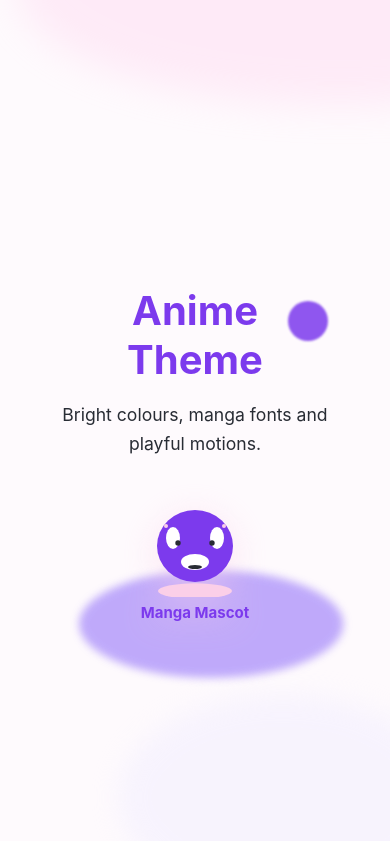
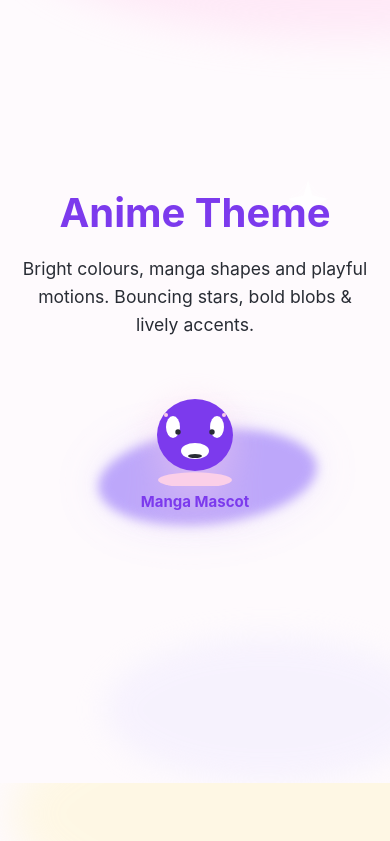
Before and after one commit to Workflow-Manager-admin/themegenie-107565-597cd14a, a React (Create React App) app in the folder theme_creator_frontend/: page / in a window 390 px wide. Shown: the part 1156-1997 px from the top of the page. Built offline with nearby package versions, Linux system fonts and the light colour scheme; no server answers.

Commit message:
CheckPoint - cgfc634dad

```diff
--- a/theme_creator_frontend/src/pages/ParallaxHome.css
+++ b/theme_creator_frontend/src/pages/ParallaxHome.css
@@ -3,6 +3,7 @@
   width: 100%;
   height: 400vh; /* 4 panels × 100vh */
   scroll-behavior: smooth;
+  will-change: background;
 }
 
 /* Each full‑viewport panel */
@@ -19,6 +20,21 @@
   background-position: center;
   background-attachment: fixed;
   color: #fff;
+  overflow: visible;
+}
+
+/* Improve animation polish for the shapes */
+.parallax-interactive {
+  cursor: pointer;
+  outline: none;
+  transition: box-shadow 0.21s, filter 0.22s, transform 0.19s cubic-bezier(.38,1,.43,1);
+  box-shadow: 0 2px 12px #00000016;
+}
+
+.parallax-interactive:focus,
+.parallax-interactive:active {
+  box-shadow: 0 0 0 5px #a5b4fc39, 0 3px 16px #00000015;
+  filter: brightness(1.12) saturate(1.08);
 }
 
 /* Headings */
@@ -29,11 +45,18 @@
   font-size: 2.5rem;
 }
 
+@media (max-width: 650px) {
+  .panel {
+    padding: 24px 4vw 28px 4vw;
+  }
+}
+
 /* Description text */
 .panel p {
   max-width: 600px;
   font-size: 1.1rem;
   line-height: 1.6;
+  margin-bottom: 1.8em;
 }
 
 /* 3D canvas style */
--- a/theme_creator_frontend/src/pages/ParallaxHome.jsx
+++ b/theme_creator_frontend/src/pages/ParallaxHome.jsx
@@ -2,60 +2,121 @@ import React, { useEffect, useRef } from "react";
 import "./ParallaxHome.css";
 
 /**
- * Animated parallax shape for backgrounds.
- * Moves layers at different speeds for a parallax effect on scroll.
+ * ParallaxShapes – Animated, interactive, themed parallax layers for each theme panel
+ * React useRef/useEffect for scroll+hover motion, SVG/CSS for visuals, well-documented for customization
  */
 function ParallaxShapes({ theme }) {
-  // Parent listens for scroll and moves shapes at different speeds
-  const layer1 = useRef();
-  const layer2 = useRef();
-  const layer3 = useRef();
+  // Layer references for scroll-based animation
+  const layer1 = useRef(), layer2 = useRef(), layer3 = useRef(), sparkle = useRef();
 
-  // Theme-based colors (playful but minimal)
+  // Theme-based color palette and shape logic
   const colorSets = {
     anime: {
       bg1: "#fbcfe8",
       bg2: "#ede9fe",
       fg: "#a78bfa",
-      accent: "#7c3aed"
+      accent: "#7c3aed",
+      sparkle: "#fff",
+      outline: "#fff"
     },
     disney: {
       bg1: "#fef3c7",
       bg2: "#dbeafe",
       fg: "#fbcfe8",
-      accent: "#f59e42"
+      accent: "#f59e42",
+      sparkle: "#fffbea",
+      outline: "#f59e42"
     },
     professional: {
       bg1: "#e0f2fe",
       bg2: "#f1f5f9",
       fg: "#94a3b8",
-      accent: "#1e293b"
+      accent: "#1e293b",
+      sparkle: "#38bdf8",
+      outline: "#1e293b"
     }
   };
-  const fallback = {
+  const defaults = {
     bg1: "#e0e7ff",
     bg2: "#fbcfe8",
     fg: "#4f46e5",
-    accent: "#ec4899"
+    accent: "#ec4899",
+    sparkle: "#fff",
+    outline: "#fff"
   };
-  const colors = colorSets[theme] || fallback;
+  const colors = colorSets[theme] || defaults;
 
   useEffect(() => {
-    function onScroll() {
+    // Animate on scroll: depth, X/Y, or oscillate (for playful motion)
+    let frame, prevScroll = 0;
+
+    function scrollAnimate() {
       const y = window.scrollY;
-      // Animate X and Y with different translations for depth
+      // Parallax translation
       if (layer1.current)
-        layer1.current.style.transform = `translateY(${y * 0.22}px) scale(1.08)`;
+        layer1.current.style.transform = `translateY(${y * 0.18}px) scale(1.10)`;
       if (layer2.current)
-        layer2.current.style.transform = `translateY(${y * 0.33}px) scale(1.03)`;
-      if (layer3.current)
-        layer3.current.style.transform = `translateY(${y * 0.18}px) scale(1.12)`;
+        layer2.current.style.transform = `translateY(${y * 0.30}px) scale(1.05)`;
+      if (layer3.current) {
+        // For "slide"/"bounce" per theme
+        let slide = 0;
+        if (theme === "anime") slide = Math.sin(y * 0.01) * 12; // Bounce
+        if (theme === "disney") slide = Math.cos(y * 0.009) * 7; // Soft float
+        if (theme === "professional") slide = Math.max(0, Math.min(16, y * 0.07)); // Subtle
+        layer3.current.style.transform =
+          `translateY(${y * 0.12 + slide}px) scale(1.12)` +
+          (theme === "anime" ? " rotate(-6deg)" : theme === "professional" ? " rotate(5deg)" : "");
       }
-    window.addEventListener("scroll", onScroll, { passive: true });
-    return () => window.removeEventListener("scroll", onScroll);
-  }, []);
+      // Sparkle/floating element extra movement
+      if (sparkle.current) {
+        // Rotate/swing for anime/disney, hover on professional (see mouse effect below)
+        if (theme === "anime") {
+          const bounce = Math.sin(y * 0.018) * 12;
+          sparkle.current.style.transform = `translateY(${bounce}px) scale(1.09)`;
+        } else if (theme === "disney") {
+          const updown = Math.cos(y * 0.012) * 8;
+          sparkle.current.style.transform = `translateY(${updown}px) scale(1.08)`;
+        } else {
+          // Professional – subtle rise
+          sparkle.current.style.transform = `translateY(${y * 0.045}px) scale(1.07)`;
+        }
+      }
+      frame = requestAnimationFrame(scrollAnimate);
+    }
+    scrollAnimate();
+    return () => {
+      if (frame) cancelAnimationFrame(frame);
+    };
+  }, [theme]);
 
-  // Use SVG blobs for modern minimalist look
+  // Professional theme: make geometric sparkle morph/rotate on hover for subtle interaction
+  useEffect(() => {
+    if (theme !== "professional" || !sparkle.current) return;
+    const elem = sparkle.current;
+    let mouseHandler;
+    let active = false;
+    mouseHandler = (e) => {
+      if (!elem) return;
+      const p = elem.getBoundingClientRect();
+      const x = ((e.clientX - p.left) / p.width - 0.5) * 28; // -14 to +14deg
+      const y = ((e.clientY - p.top) / p.height - 0.5) * 14; // -7 to +7deg
+      elem.style.transition = 'transform 0.2s cubic-bezier(.32,1,.34,.98)';
+      elem.style.transform += ` rotateX(${-y}deg) rotateY(${x}deg)`;
+      active = true;
+    };
+    elem.addEventListener("mousemove", mouseHandler);
+    elem.addEventListener("mouseleave", () => {
+      elem.style.transition = 'transform 0.38s cubic-bezier(.33,1.7,.24,.98)';
+      elem.style.transform = elem.style.transform.replace(/rotate[XY]\([^)]+\)/g, "");
+      active = false;
+    });
+    return () => {
+      elem.removeEventListener("mousemove", mouseHandler);
+      elem.removeEventListener("mouseleave", () => {});
+    };
+  }, [theme]);
+
+  // --- SVG shape rendering logic per theme (anime = manga accent, disney = soft cloud/sparkle, professional = geometric) ---
   return (
     <div
       style={{
@@ -69,7 +130,7 @@ function ParallaxShapes({ theme }) {
       }}
       aria-hidden="true"
     >
-      {/* Back most layer: big blurred blob */}
+      {/* Farthest background: large blurred ellipse/shape */}
       <svg
         ref={layer1}
         width="900"
@@ -79,8 +140,9 @@ function ParallaxShapes({ theme }) {
           position: "absolute",
           top: "-90px",
           left: "-120px",
-          opacity: 0.33,
-          filter: "blur(17px) saturate(1.25)",
+          opacity: 0.36,
+          filter: "blur(18px) saturate(1.3)",
+          transition: "filter 0.37s"
         }}
       >
         <ellipse
@@ -91,73 +153,164 @@ function ParallaxShapes({ theme }) {
           fill={colors.bg1}
         />
       </svg>
-      {/* Mid blob */}
+      {/* Middle layer: shape changes based on theme */}
       <svg
         ref={layer2}
-        width="600"
-        height="420"
-        viewBox="0 0 600 420"
+        width="620"
+        height="340"
+        viewBox="0 0 620 340"
         style={{
           position: "absolute",
-          bottom: "-37px",
-          right: "-90px",
-          opacity: 0.40,
-          filter: "blur(13px) saturate(1.2)",
+          bottom: "-44px",
+          right: "-92px",
+          opacity: 0.42,
+          filter: "blur(13px) saturate(1.29)",
+          transition: "filter 0.36s"
         }}
       >
+        {/* CLOUD for disney, SLOPE for anime, DIAMOND for professional */}
+        {theme === "disney" ? (
+          <path
+            d="M140,280 Q160,230 235,230 Q245,170 360,210 Q410,120 500,180 Q620,220 570,310 Q400,340 140,280Z"
+            fill={colors.bg2}
+          />
+        ) : theme === "professional" ? (
+          <polygon
+            points="120,306 340,95 590,250 450,335"
+            fill={colors.bg2}
+          />
+        ) : (
+          // anime: sloped squiggle blob
           <ellipse
             cx="400"
-          cy="260"
-          rx="160"
-          ry="100"
+            cy="220"
+            rx="155"
+            ry="70"
             fill={colors.bg2}
           />
+        )}
       </svg>
-      {/* Top accent blob (foreground) */}
+      {/* Foreground: themed accent – blob for anime, big sparkle/circle for disney, geometric poly for professional */}
       <svg
         ref={layer3}
         width="410"
-        height="220"
-        viewBox="0 0 410 220"
+        height="210"
+        viewBox="0 0 410 210"
         style={{
           position: "absolute",
           top: "58%",
-          left: "6vw",
-          opacity: 0.72,
-          filter: "blur(4px)",
+          left: theme === "professional" ? "11vw" : "6vw",
+          opacity: 0.74,
+          filter: "blur(4.7px)",
+          transition: "filter 0.38s"
         }}
       >
+        {theme === "disney" ? (
+          // Soft pastel bubble
+          <ellipse
+            cx="180"
+            cy="94"
+            rx="88"
+            ry="42"
+            fill={colors.fg}
+            style={{ filter: "drop-shadow(0 0 16px #fef3c7b0)" }}
+          />
+        ) : theme === "professional" ? (
+          // Geometric parallelogram
+          <polygon
+            points="15,17 390,48 368,184 27,188"
+            fill={colors.fg}
+            stroke={colors.outline}
+            strokeWidth="3.5"
+          />
+        ) : (
+          // Anime: bold manga blob
           <ellipse
             cx="190"
-          cy="110"
-          rx="118"
-          ry="48"
+            cy="72"
+            rx="98"
+            ry="42"
             fill={colors.fg}
+            style={{ filter: "drop-shadow(0 0 22px #a78bfa3a)" }}
           />
+        )}
       </svg>
-      {/* A fun floating accent circle */}
+      {/* Floating sparkle, star, or geometric marker – themed */}
       <svg
-        width="55"
-        height="55"
+        ref={sparkle}
+        width={theme === "professional" ? "50" : "55"}
+        height={theme === "professional" ? "50" : "55"}
         style={{
           position: "absolute",
-          top: "35%",
-          right: "14%",
-          opacity: 0.85,
-          filter: "blur(1.3px)"
+          top: theme === "anime"
+            ? "32%" : theme === "disney" ? "33%" : "39%",
+          right: theme === "professional" ? "11%" : "14%",
+          opacity: 0.95,
+          filter: theme === "disney" ? "blur(1.6px)" : theme === "anime" ? "blur(0.3px)" : "none",
+          transition: "filter 0.28s, opacity 0.30s"
         }}
       >
-        <circle cx="28" cy="28" r="20" fill={colors.accent} />
+        {/* Anime: sparkle star, Disney: pastel bubble+sparkle, Professional: polygon */}
+        {theme === "anime" ? (
+          // Anime sparkle – classic manga effect, pulses in/out
+          <g>
+            <polygon points="28,8 32,22 46,25 34,32 37,45 28,36 19,45 22,32 10,25 24,22"
+              fill={colors.sparkle}
+              style={{ opacity: 0.85, filter: "drop-shadow(0 0 4px #fff8)" }}
+            />
+            <animate
+              attributeName="opacity"
+              from="1" to="0.7" dur="1.1s"
+              repeatCount="indefinite"
+              begin="0.2s"
+            />
+          </g>
+        ) : theme === "disney" ? (
+          // Circular sparkle + small pastel circle
+          <g>
+            <ellipse
+              cx="26"
+              cy="26"
+              rx="19"
+              ry="19"
+              fill="#fffbea"
+              opacity="0.62"
+            />
+            <ellipse
+              cx="41"
+              cy="14"
+              rx="5"
+              ry="4"
+              fill={colors.accent}
+              opacity="0.57"
+            />
+            <polygon points="18,27 20,32 25,33 21.2,36.5 22.7,41 18,38 13.7,41 15,36.5 11,33 16,32"
+              fill={colors.accent}
+              opacity="0.44"
+            />
+          </g>
+        ) : (
+          // Professional – geometric (rotates on hover), subtle color
+          <polygon
+            points="10,35 25,13 46,18 39,40"
+            fill={colors.accent}
+            stroke={colors.outline}
+            strokeWidth="2"
+            style={{ opacity: 0.93, filter: "drop-shadow(0 2.7px 8px #1e293b29)" }}
+          />
+        )}
       </svg>
     </div>
   );
 }
 
 /**
- * ParallaxHome uses layered parallax SVGs for theme panels.
+ * ParallaxHome – Themed full-page parallax panels with animated, interactive, and layered backgrounds
+ * Explains logic for further customization in comments.
  */
+// PUBLIC_INTERFACE
 export default function ParallaxHome() {
-  // Static per-theme assignments for each panel
+  // Per-panel settings: each theme panel gets custom effects and mascot
   const sections = [
     {
       key: "about",
@@ -168,7 +321,7 @@ export default function ParallaxHome() {
           Anime, Disney or Professional style – our AI writes the code.
         </>
       ),
-      theme: "generic", // special background below
+      theme: "generic",
       background: {
         background: "linear-gradient(120deg,#ede9fe 60%,#fbcfe8 100%)",
         color: "#282c34"
@@ -177,26 +330,26 @@ export default function ParallaxHome() {
     {
       key: "anime",
       heading: "Anime Theme",
-      description: "Bright colours, manga fonts and playful motions.",
+      description: "Bright colours, manga shapes and playful motions. Bouncing stars, bold blobs & lively accents.",
       theme: "anime"
     },
     {
       key: "disney",
       heading: "Disney Theme",
-      description: "Rounded edges, soft gradients, a sprinkle of magic.",
+      description: "Pastel clouds, sparkling bubbles, and soft floating magic animate your theme.",
       theme: "disney"
     },
     {
       key: "professional",
       heading: "Professional Theme",
-      description: "Clean lines, business fonts and calm colours.",
+      description: "Clean geometric layers and interactive shapes. Modern motion, subtle color, sharp accents.",
       theme: "professional"
     }
   ];
 
   return (
     <div className="parallax-wrapper" style={{ background: "#fefafd", position: "relative" }}>
-      {/* SECTION 0 – About (simple, brand gradient bg) */}
+      {/* SECTION 0 – About/intro (no parallax shapes, but uses a static SVG for branding) */}
       <section
         className="panel"
         style={{
@@ -207,26 +360,37 @@ export default function ParallaxHome() {
       >
         <h1>{sections[0].heading}</h1>
         <p>{sections[0].description}</p>
-        {/* Subtle logo icon */}
+        {/* Subtle brand SVG motif */}
         <svg width="78" height="78" style={{ marginTop: 26 }}>
           <ellipse cx="39" cy="46" rx="31" ry="14" fill="#fbbf24" opacity="0.22" />
           <circle cx="39" cy="34" r="22" fill="#4f46e5" />
           <ellipse cx="39" cy="57" rx="20" ry="8" fill="#ec4899" opacity="0.48" />
         </svg>
       </section>
-      {/* Three panels for each theme */}
+      {/* Animated theme panels with interactive layered parallax */}
       {sections.slice(1).map((panel) => (
-        <section key={panel.key} className="panel" style={{ position: "relative", background: "none", color: "#282c34", overflow: "hidden" }}>
-          {/* Animated Parallax background */}
+        <section
+          key={panel.key}
+          className="panel"
+          style={{
+            position: "relative",
+            background: "none",
+            color: "#282c34",
+            overflow: "hidden"
+          }}
+        >
+          {/* Themed, interactive parallax background */}
           <ParallaxShapes theme={panel.theme} />
           <div style={{ position: "relative", zIndex: 1 }}>
             <h2 style={{
-              color: panel.theme === "anime" ? "#7c3aed"
-                : panel.theme === "disney" ? "#f59e42"
+              color: panel.theme === "anime"
+                ? "#7c3aed"
+                : panel.theme === "disney"
+                  ? "#f59e42"
                   : "#1e293b"
             }}>{panel.heading}</h2>
             <p>{panel.description}</p>
-            {/* Animated avatar SVG character, matches theme */}
+            {/* Animated theme mascot illustration (SVG, static, but visually expressive) */}
             {panel.theme === "anime" && (
               <div style={{ margin: "1.5rem auto 0 auto", width: 110, filter: "drop-shadow(0 7px 19px #fbcfe87c)" }}>
                 <svg width="110" height="115" viewBox="0 0 110 115">
@@ -238,7 +402,7 @@ export default function ParallaxHome() {
                   <circle cx="72" cy="61" r="2.7" fill="#282c34" />
                   <ellipse cx="55" cy="80" rx="14" ry="8" fill="#fff" />
                   <ellipse cx="55" cy="85" rx="7" ry="2" fill="#282c34" />
-                  {/* Manga sparkle */}
+                  {/* Manga sparkles */}
                   <circle cx="26" cy="44" r="2" fill="#fbcfe8" />
                   <circle cx="84" cy="44" r="2" fill="#fbcfe8" />
                 </svg>
@@ -256,13 +420,15 @@ export default function ParallaxHome() {
                   <circle cx="66" cy="62" r="3.4" fill="#333cff" />
                   {/* nose */}
                   <ellipse cx="55" cy="75" rx="10" ry="4" fill="#fff" />
-                  {/* mouth smile */}
+                  {/* smile */}
                   <path d="M46 81 q9 7 18 0" stroke="#ec4899" strokeWidth="2" fill="none" />
-                  {/* stars */}
+                  {/* star sparkle (theme motif) */}
                   <polygon points="24,34 26,40 32,41 27.5,44.5 29.5,50 24,46.5 18.5,50 20.5,44.5 16,41 22,40" fill="#fef3c7" />
                   <polygon points="96,34 98,40 104,41 99.5,44.5 101.5,50 96,46.5 90.5,50 92.5,44.5 88,41 94,40" fill="#fef3c7" />
                 </svg>
-                <div style={{ color: "#f59e42", fontWeight: 700, fontSize: 15, marginTop: 2 }}>Magical Mouse</div>
+                <div style={{ color: "#f59e42", fontWeight: 700, fontSize: 15, marginTop: 2 }}>
+                  Magical Mouse
+                </div>
               </div>
             )}
             {panel.theme === "professional" && (
@@ -281,7 +447,9 @@ export default function ParallaxHome() {
                   <ellipse cx="67" cy="53" rx="8" ry="10" fill="none" stroke="#38bdf8" strokeWidth="2"/>
                   <rect x="50" y="53" width="10" height="2.2" fill="#38bdf8" opacity="0.59"/>
                 </svg>
-                <div style={{ color: "#1e293b", fontWeight: 700, fontSize: 15, marginTop: 2 }}>Pro Mascot</div>
+                <div style={{ color: "#1e293b", fontWeight: 700, fontSize: 15, marginTop: 2 }}>
+                  Pro Mascot
+                </div>
               </div>
             )}
           </div>
@@ -290,3 +458,20 @@ export default function ParallaxHome() {
     </div>
   );
 }
+
+/*
+  --- Customization Documentation ---
+
+  ParallaxShapes logic for each theme:
+  - Anime: Animates blobs & "sparkle star" with bounce and slide, using manga-inspired colors. Easily tweak bounce amplitude or swap SVG for dramatic/kawaii effect.
+  - Disney: Pastel cloud and round bubbles float gently, sparkle shape uses polygons/ellipses for soft playful feel. Change color stops or add more stars for extra Disney magic.
+  - Professional: Geometric polygons & accent color, subtle parallax and an interactive polygon sparkle that rotates on hover. You can swap the polygon for other geometric SVGs, or smooth the animation by adjusting rotation angles in the hover logic.
+
+  Animation: All motion is JavaScript-driven (requestAnimationFrame + scroll position) to synchronize with browser scroll for smooth effect.
+  For static effects (e.g. pulse), use SVG <animate> or CSS keyframes.
+
+  Advanced: To layer more objects (e.g. floating hearts, emoji, etc.), add more <svg> layers, refs, and animate them similarly in useEffect.
+  All colors/styles can be adjusted in theme colorSets object.
+
+  --- End Documentation ---
+*/
```
Lines whose indentation alone changed are shown as unchanged.
